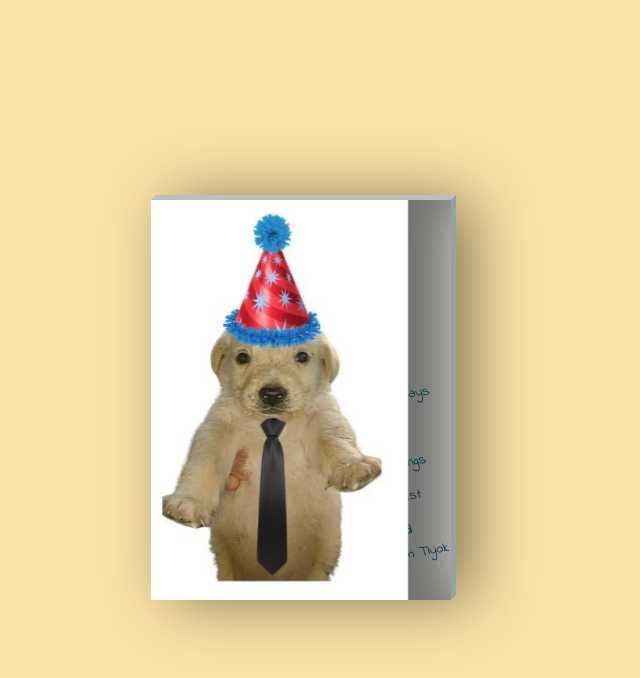
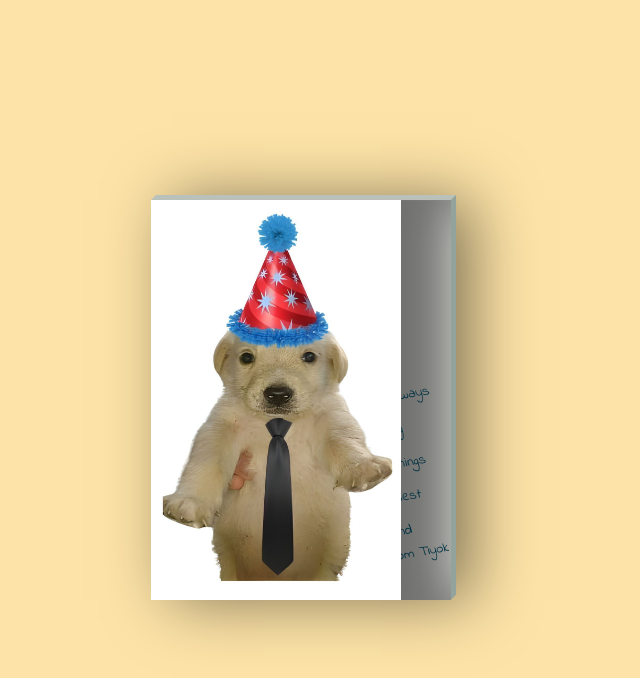
Before and after one commit to Bonatio666/HbdCard, a plain HTML site: page index.html in a window 1280 px wide. Shown: the whole page, without its empty margins (339-979 px from the left). Drawn offline with Linux system fonts and the light colour scheme; a script that the page names is missing.

Commit message:
Add files via upload

```diff
--- a/index.html
+++ b/index.html
@@ -15,7 +15,7 @@
     <div class="card">
         <div class="imgBox">
             <div class="bark"></div>
-            <img src="gambar1.jpg">
+            <img src="gambar2.jpg">
         </div>
         <div class="details">
             <h4 class="color1">WISH YOU ALL THE BEST!!</h4>
```
Also changed, not shown: gambar2.jpg (added).
